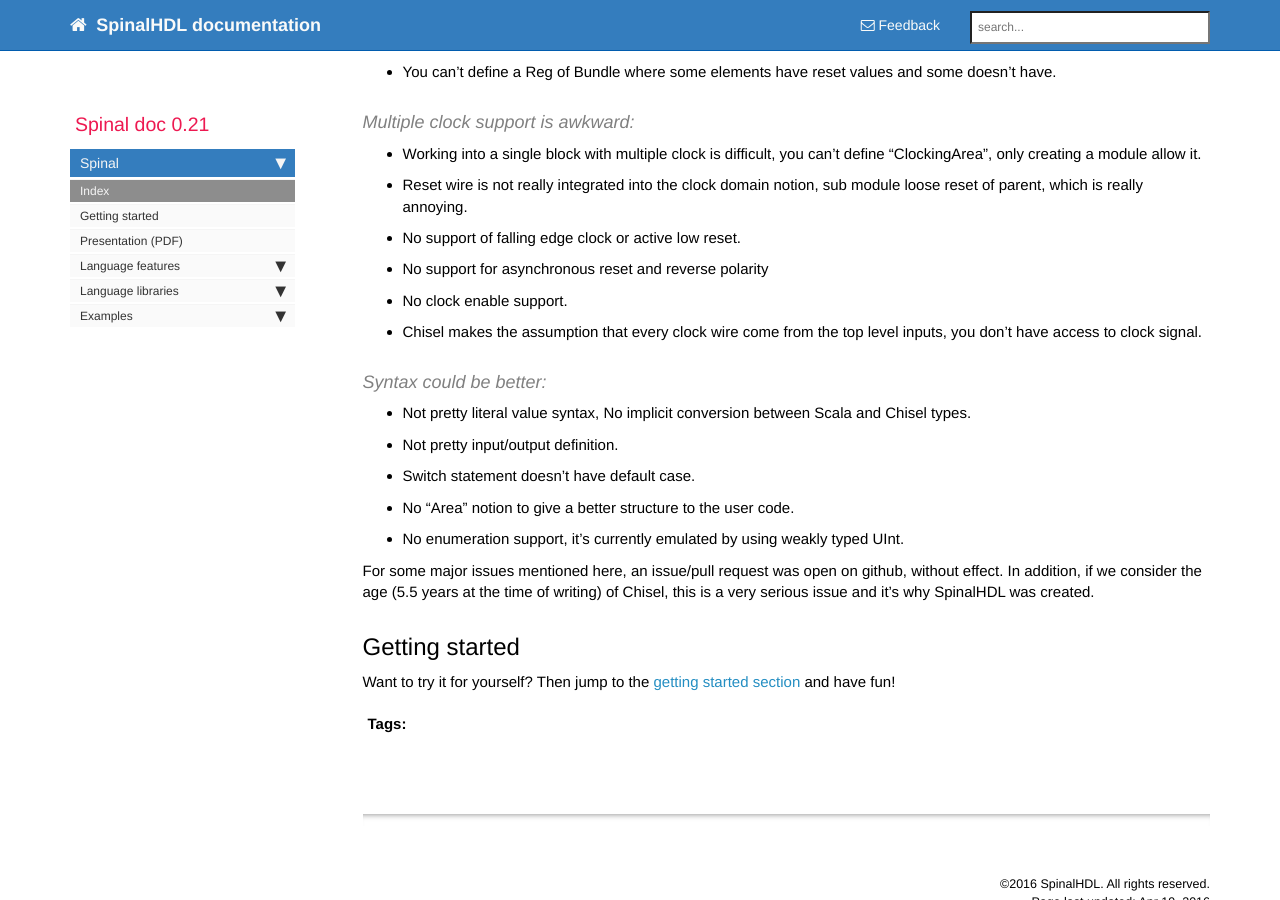
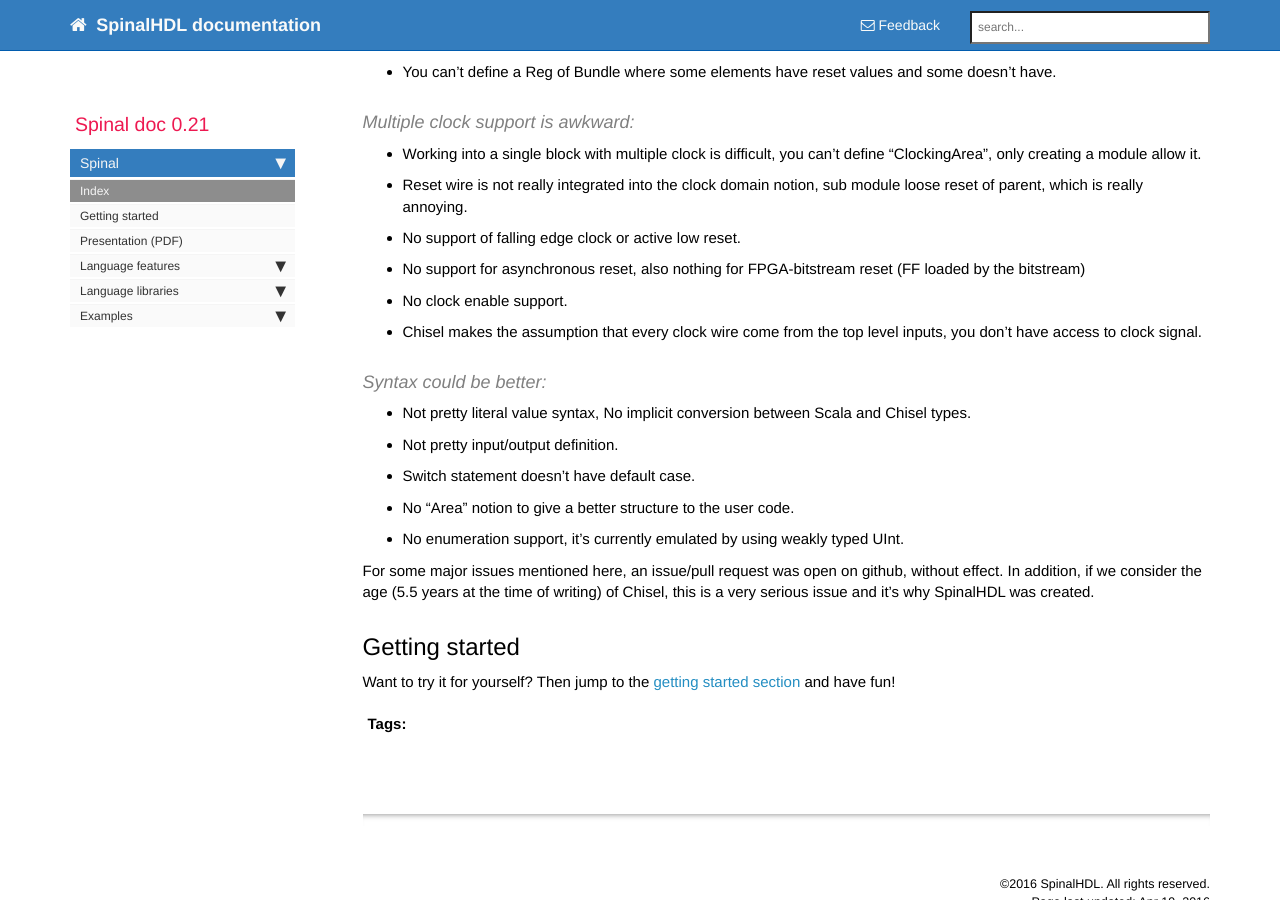
Before and after one commit to SpinalHDL/SpinalDoc, a Jekyll site: the page built from spinal/index.md, in a window 1280 px wide and 900 px high, scrolled down 1919 px. Built offline with Jekyll 4.4.1, drawn with Linux system fonts in a browser that asks for light colours; nearby versions of some CDN libraries; comment, search, counter and statistics services are not loaded.

Commit message:
cleaning

```diff
--- a/spinal/index.md
+++ b/spinal/index.md
@@ -66,7 +66,7 @@
 - Working into a single block with multiple clock is difficult, you can't define "ClockingArea", only creating a module allow it.
 - Reset wire is not really integrated into the clock domain notion, sub module loose reset of parent, which is really annoying.
 - No support of falling edge clock or active low reset.
-- No support for asynchronous reset and reverse polarity
+- No support for asynchronous reset, also nothing for FPGA-bitstream reset (FF loaded by the bitstream)
 - No clock enable support.
 - Chisel makes the assumption that every clock wire come from the top level inputs, you don't have access to clock signal.
 
```
